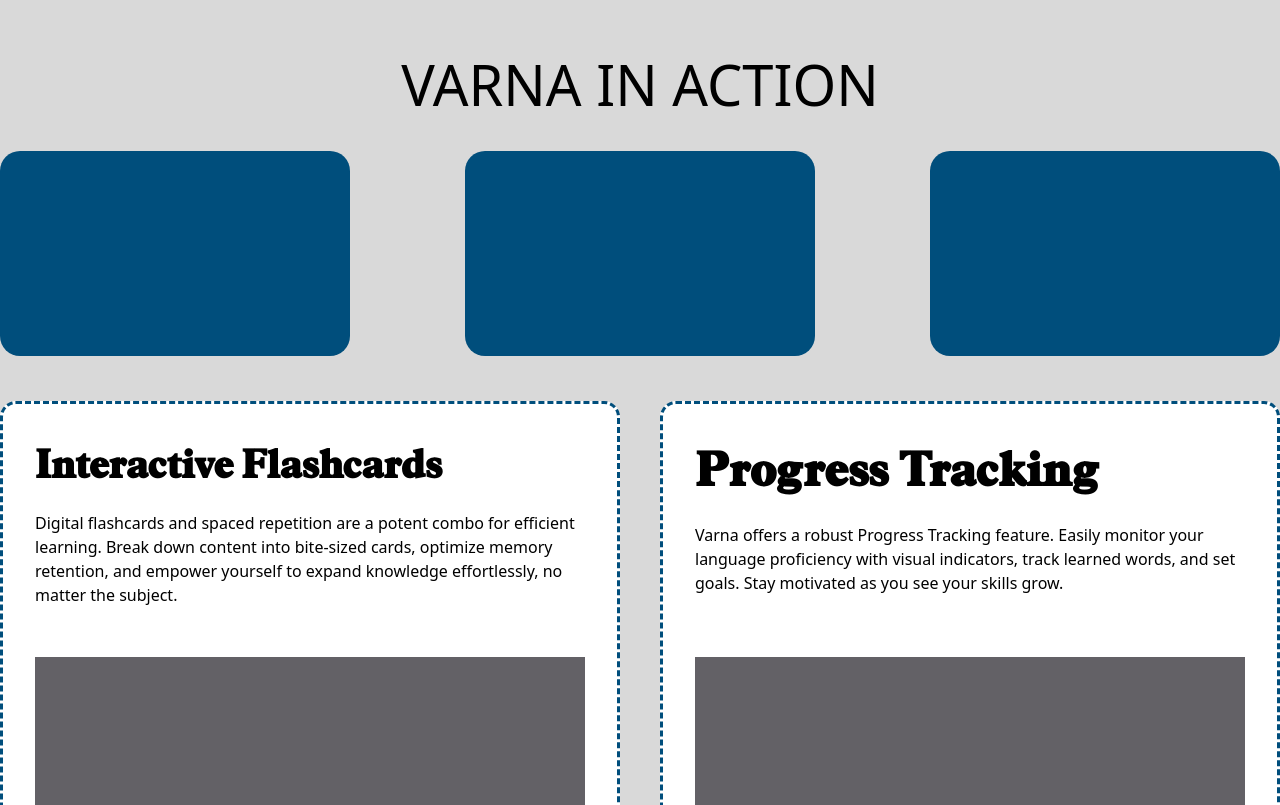
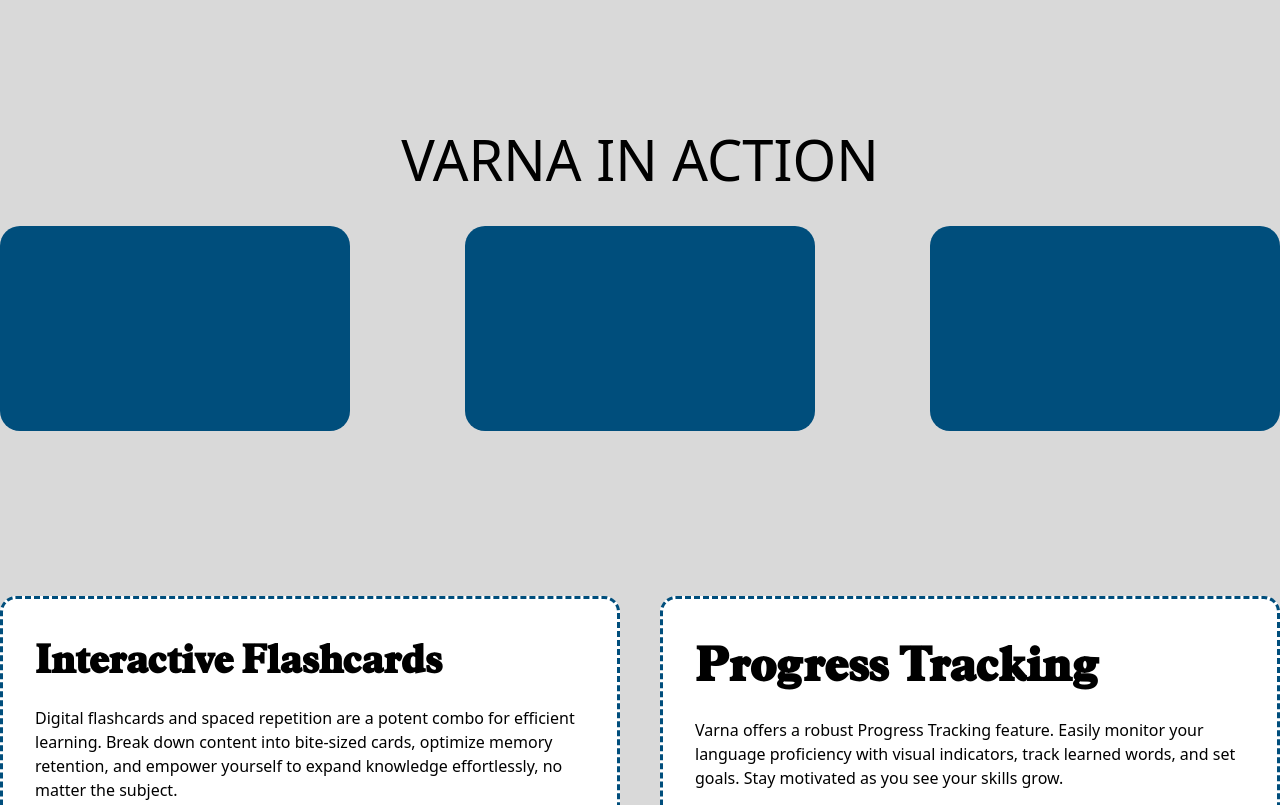
Before and after one commit to abdel-boudaoud/varna-front-end, a website: page src/index.html in a window 1280 px wide. Shown: the part 887-1692 px from the top of the page. Drawn offline with Linux system fonts and the light colour scheme; files whose address does not match are found by name.

Commit message:
add spacing between sections

```diff
--- a/src/index.html
+++ b/src/index.html
@@ -70,7 +70,7 @@
     </div>
   </section>
 
-  <section class="mt-[45px]">
+  <section class="mt-[120px]">
     <h1 class="text-center text-[32px] text-bold mb-[25px] lg:text-[56px]">
       VARNA IN ACTION
     </h1>
@@ -83,7 +83,7 @@
     </div>
   </section>
 
-  <section class="flex justify-center w-full">
+  <section class="flex justify-center w-full mt-[120px]">
     <div class="container flex justify-center flex-col lg:flex-row mx-[10px]">
       <div
         class="flex flex-col items-center justify-between  mt-[20px] border-dashed border-[#004E7C] border-[3px] p-[32px] rounded-2xl lg:mr-5 lg:w-[800px] mx-[20px] lg:mx-0 bg-white">
```
